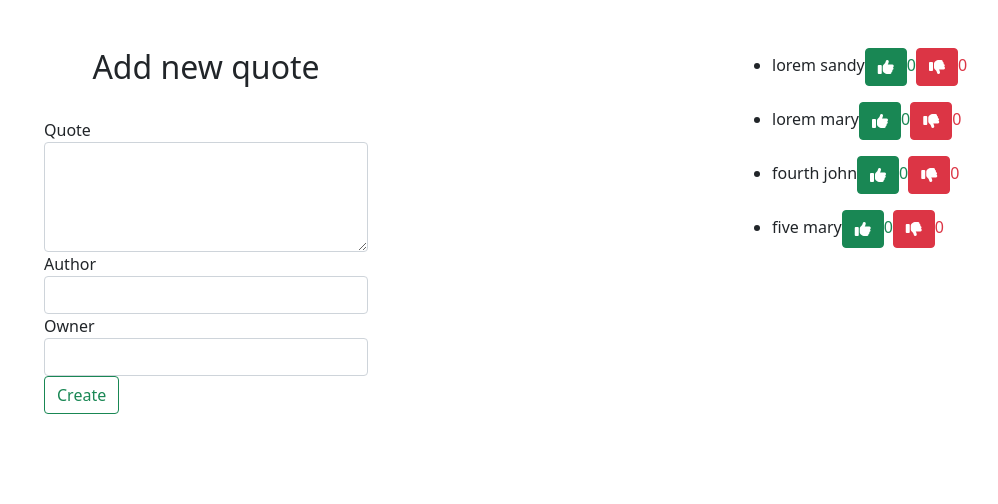
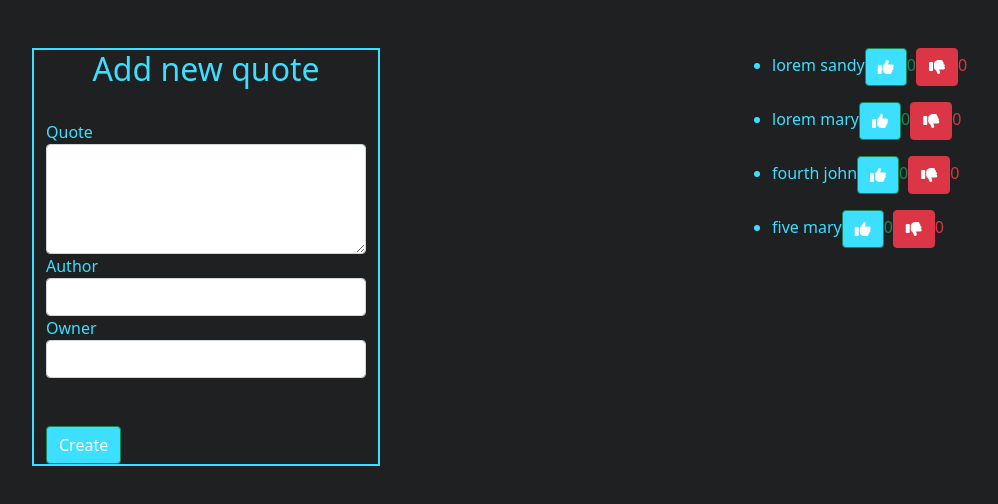
Before and after one commit to Maltilda-Nyaboke/week-8, an Angular app: page / in a window 1280 px wide. Shown: the top 504 px of the page, without its empty margins (86-1084 px from the left). Built offline with nearby package versions, Linux system fonts and the light colour scheme.

Commit message:
style:optimize elements

```diff
--- a/src/app/quote-form/quote-form.component.css
+++ b/src/app/quote-form/quote-form.component.css
@@ -1,3 +1,17 @@
 .fa-plus{
     font-size: 50px;
 }
+h2{
+    color:#3cdfff ;
+}
+label{
+    color: #3cdfff;
+}
+.form{
+    border: 2px solid #3cdfff;
+}
+.btn-success{
+    background-color: #3cdfff;
+    color: white;
+    outline: none;
+}
--- a/src/app/quote-form/quote-form.component.html
+++ b/src/app/quote-form/quote-form.component.html
@@ -1,7 +1,7 @@
 
 <div class="container">
   <div class="row p-5">
-    <div class="col-md-4"><h2 class="text-center">Add new quote</h2>
+    <div class="form col-md-4"><h2 class="text-center">Add new quote</h2>
       <br>
       <form (ngSubmit)="submitQuote()" #quoteForm ="ngForm">
 
@@ -18,14 +18,14 @@
           <div class="form-group">
 
             <label for="author">Author</label>
-            <input type="text" required class="form-control" id="author"[(ngModel)]="newQuote.author" name="author" #author='ngModel' required>
+            <input type="text" required class="form-control" id="author"[(ngModel)]="newQuote.author" name="author" #author="ngModel" required>
         </div>
         <div class="form-group">
 
           <label for="owner">Owner</label>
           <input type="text" required class="form-control" id="quote">
       </div>
-      <button (click)="create()" class="btn btn-outline-success">Create</button>
+      <button (click)="create()" class="btn btn-success mt-5">Create</button>
       </form>
 
 
@@ -33,7 +33,7 @@
     <div class="col-md-4"></div>
     <div class="col-md-4">
       <ul *ngFor="let quote of quotes">
-        <li appQuoteHighlight>{{quote.quote}} <span>{{quote.author}}</span>  <span class="text-success "> <button class="btn btn-success"><i class="fa-solid fa-thumbs-up"></i></button>{{quote.upvotes}}</span>   <span class="text-danger ml-3" ><button class="btn btn-danger"><i class="fa-solid fa-thumbs-down"></i></button>{{quote.downvotes}}</span></li>
+        <li appQuoteHighlight>{{quote.quote}} <span>{{quote.author}}</span>  <span class="text-success "> <button (click)="addVote()" class="btn btn-success"><i class="fa-solid fa-thumbs-up"></i></button>{{quote.upvotes}}</span>   <span class="text-danger ml-3" ><button class="btn btn-danger"><i class="fa-solid fa-thumbs-down"></i></button>{{quote.downvotes}}</span></li>
       </ul>
     </div>
 
--- a/src/app/quote-form/quote-form.component.ts
+++ b/src/app/quote-form/quote-form.component.ts
@@ -7,6 +7,7 @@ import { Quote } from '../quote';
   styleUrls: ['./quote-form.component.css']
 })
 export class QuoteFormComponent implements OnInit {
+  [x: string]: any;
 newQuote = new Quote('','',0 , 0);
 
   author ="";
@@ -24,8 +25,8 @@ create(){
  submitQuote(){
   this.addQuote.emit(this.newQuote);
     }
-
-
+    addVote(){
+    }
 
   constructor() { }
 
--- a/src/app/quote-highlight.directive.ts
+++ b/src/app/quote-highlight.directive.ts
@@ -6,7 +6,7 @@ import { Directive,ElementRef } from '@angular/core';
 export class QuoteHighlightDirective {
 
   constructor(private elem:ElementRef) {
-    elem.nativeElement.style.color ="";
+    elem.nativeElement.style.color ="#3cdfff";
     elem.nativeElement.style.border = "2px"
    }
 
--- a/src/styles.css
+++ b/src/styles.css
@@ -1 +1,3 @@
-/* You can add global styles to this file, and also import other style files */
+body{
+    background-color: #1F2022;
+}
```
